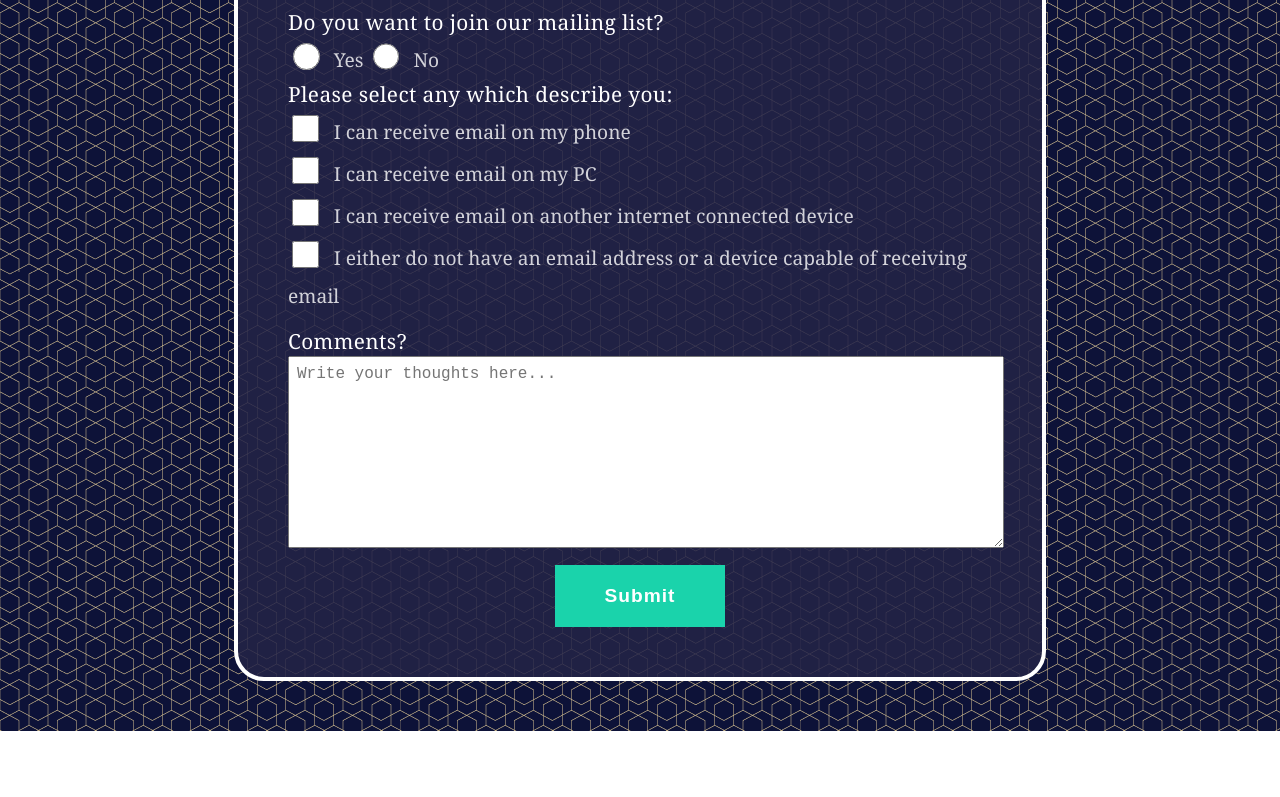
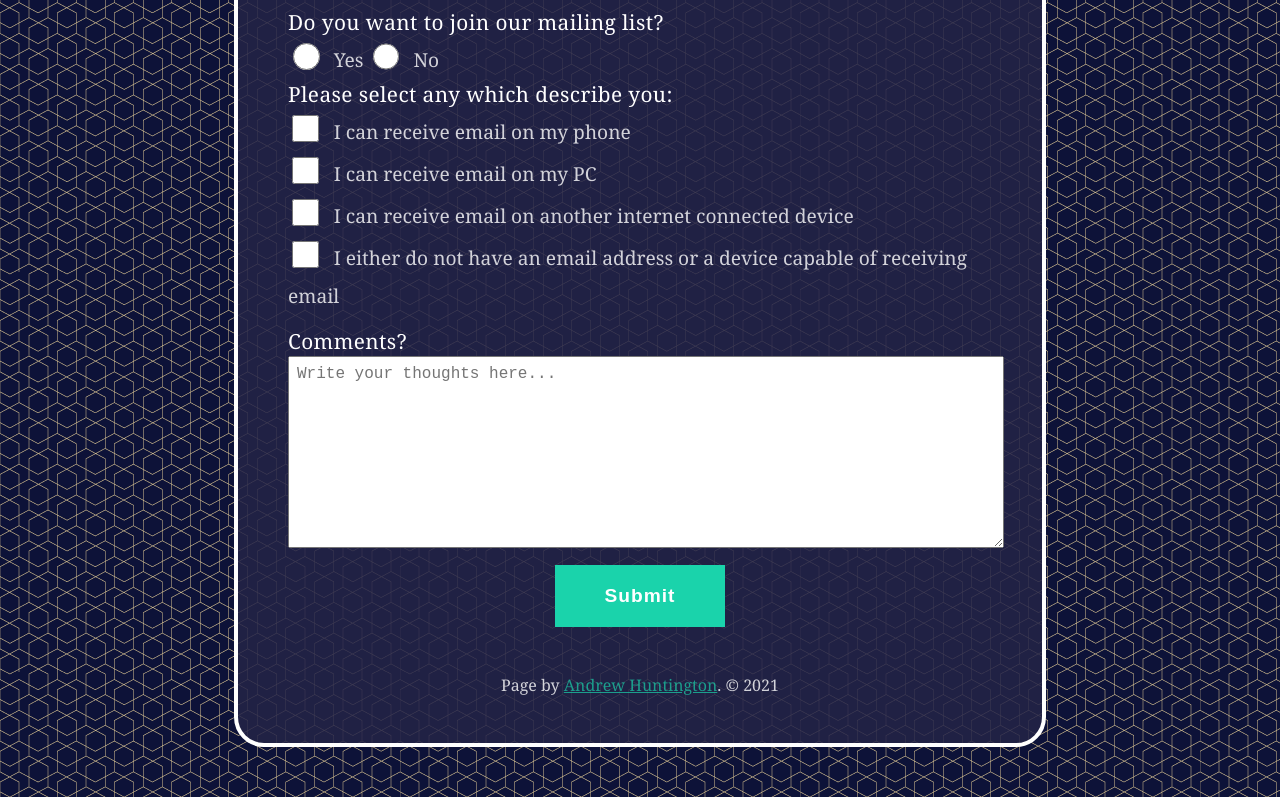
Before and after one commit to AndrewHuntington/fcc-survey-form, a plain HTML site: page index.html in a window 1280 px wide. Shown: the part 528-1325 px from the top of the page. Before the commit the page ends 1259 px from the top, so only its background shows below. Drawn offline with Linux system fonts and the light colour scheme.

Commit message:
Add footer

```diff
--- a/index.html
+++ b/index.html
@@ -132,8 +132,21 @@
 
         <input type="submit" id="submit" value="Submit" />
       </form>
+
+      <footer id="footer">
+        <p>
+          Page by
+          <a
+            href="https://andrewhuntington.com"
+            target="_blank"
+            rel="noreferrer noopener"
+            >Andrew Huntington</a
+          >. &copy; 2021
+        </p>
+      </footer>
     </div>
 
+    <!-- This script runs FCC's test suite. All tests pass. -->
     <script src="https://cdn.freecodecamp.org/testable-projects-fcc/v1/bundle.js"></script>
   </body>
 </html>
--- a/style.css
+++ b/style.css
@@ -27,6 +27,20 @@ textarea {
   padding-top: 0.5em;
   padding-left: 0.5em;
   width: 100%;
+}
+footer {
+  color: rgba(255, 255, 255, 0.8);
+  margin-top: 50px;
+  text-align: center;
+}
+footer a:link {
+  color: rgba(26, 211, 171, 0.7);
+}
+footer a:visited {
+  color: hsla(167, 97%, 80%, 0.2);
+}
+footer a:hover {
+  color: rgba(26, 211, 171, 1);
 }
 
 .content {
```
